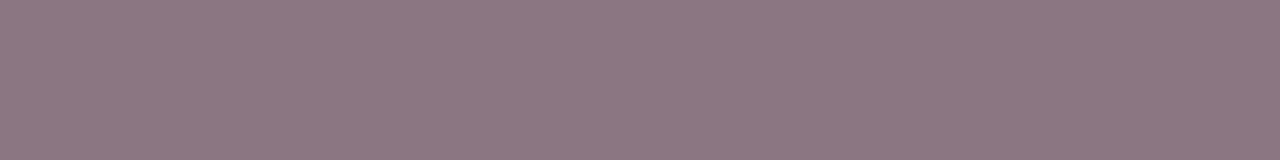
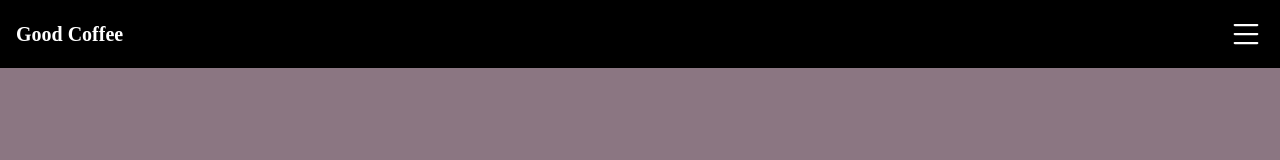
Before and after one commit to jhonmanuelg/Landing_Page_using_Bootstrap_5, a plain HTML site: page index.html in a window 1280 px wide. Drawn offline with nearby package versions, Linux system fonts and the light colour scheme.

Commit message:
Uploading: configuration header nav button

```diff
--- a/index.html
+++ b/index.html
@@ -1,17 +1,19 @@
 <!DOCTYPE html>
 <html lang="en">
+
 <head>
     <meta charset="UTF-8">
     <meta name="viewport" content="width=device-width, initial-scale=1.0">
     <meta http-equiv="X-UA-Compatible" content="ie=edge">
-<meta name="Description" content="Enter your description here"/>
+    <meta name="Description" content="Enter your description here" />
     <!-- bootstrap Google fonts -->
     <link rel="preconnect" href="https://fonts.googleapis.com">
     <link rel="preconnect" href="https://fonts.gstatic.com" crossorigin>
     <link href="https://fonts.googleapis.com/css2?family=Open+Sans:wght@400;700&display=swap" rel="stylesheet">
 
     <!-- bootstrap stylesheet -->
-<link href="https://cdn.jsdelivr.net/npm/bootstrap@5.2.2/dist/css/bootstrap.min.css" rel="stylesheet" integrity="sha384-Zenh87qX5JnK2Jl0vWa8Ck2rdkQ2Bzep5IDxbcnCeuOxjzrPF/et3URy9Bv1WTRi" crossorigin="anonymous">
+    <link href="https://cdn.jsdelivr.net/npm/bootstrap@5.2.2/dist/css/bootstrap.min.css" rel="stylesheet"
+        integrity="sha384-Zenh87qX5JnK2Jl0vWa8Ck2rdkQ2Bzep5IDxbcnCeuOxjzrPF/et3URy9Bv1WTRi" crossorigin="anonymous">
     <link rel="stylesheet" href="css/main.css">
     <link rel="shortcut icon" href="img/good coffee favicon.jpg" type="image/x-icon">
 
@@ -20,11 +22,30 @@
 
     <title>Good Coffee</title>
 </head>
+
 <body>
 
-<header>
+    <!-- header start -->
+    <header class="header p-3 position-absolute start-0 top-0 end-0 " style="background-color: black;">
+        <div class="d-flex justify-content-between align-items-center">
+            <a href="/" class="text-decoration-none text-white fs-5 fw-bold">Good Coffee</a>
 
+            <div>
+                <button class="navbar-toggler text-white" type="button" data-bs-toggle="collapse"
+                    data-bs-target="#navbar" aria-controls="navbar" aria-expanded="false"
+                    aria-label="Toggle navigation">
+                    <svg xmlns="http://www.w3.org/2000/svg" width="36" height="36" fill="currentColor"
+                        class="bi bi-list" viewBox="0 0 16 16">
+                        <path fill-rule="evenodd"
+                            d="M2.5 12a.5.5 0 0 1 .5-.5h10a.5.5 0 0 1 0 1H3a.5.5 0 0 1-.5-.5zm0-4a.5.5 0 0 1 .5-.5h10a.5.5 0 0 1 0 1H3a.5.5 0 0 1-.5-.5zm0-4a.5.5 0 0 1 .5-.5h10a.5.5 0 0 1 0 1H3a.5.5 0 0 1-.5-.5z" />
+                    </svg>
+                </button>
+            </div>
+
+
+        </div>
     </header>
+    <!-- header End -->
 
 
 
@@ -32,8 +53,13 @@
 
 
     <!-- bootstrap js -->
-<script src="https://cdn.jsdelivr.net/npm/@popperjs/core@2.11.6/dist/umd/popper.min.js" integrity="sha384-oBqDVmMz9ATKxIep9tiCxS/Z9fNfEXiDAYTujMAeBAsjFuCZSmKbSSUnQlmh/jp3" crossorigin="anonymous"></script>
-<script src="https://cdn.jsdelivr.net/npm/bootstrap@5.2.2/dist/js/bootstrap.min.js" integrity="sha384-IDwe1+LCz02ROU9k972gdyvl+AESN10+x7tBKgc9I5HFtuNz0wWnPclzo6p9vxnk" crossorigin="anonymous"></script>
+    <script src="https://cdn.jsdelivr.net/npm/@popperjs/core@2.11.6/dist/umd/popper.min.js"
+        integrity="sha384-oBqDVmMz9ATKxIep9tiCxS/Z9fNfEXiDAYTujMAeBAsjFuCZSmKbSSUnQlmh/jp3"
+        crossorigin="anonymous"></script>
+    <script src="https://cdn.jsdelivr.net/npm/bootstrap@5.2.2/dist/js/bootstrap.min.js"
+        integrity="sha384-IDwe1+LCz02ROU9k972gdyvl+AESN10+x7tBKgc9I5HFtuNz0wWnPclzo6p9vxnk"
+        crossorigin="anonymous"></script>
 
 </body>
+
 </html>
```
Lines whose indentation alone changed are shown as unchanged.
